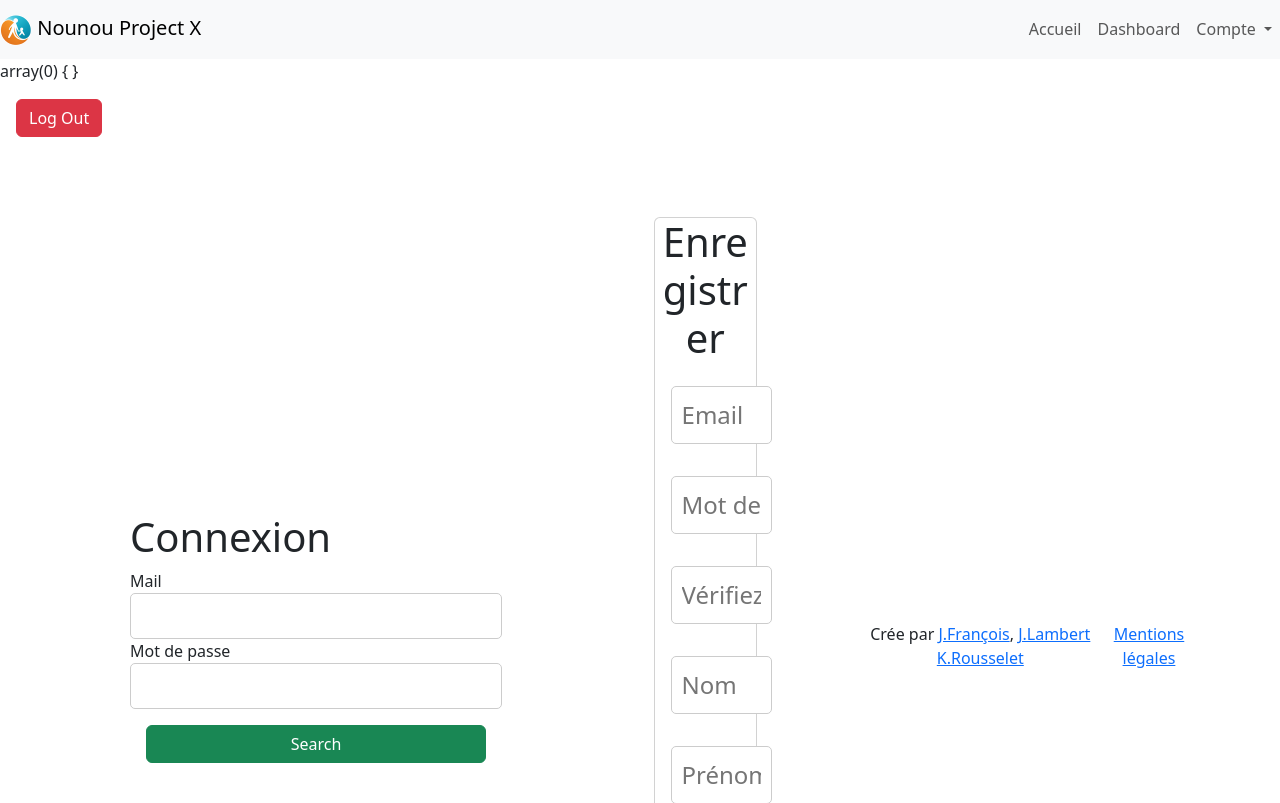
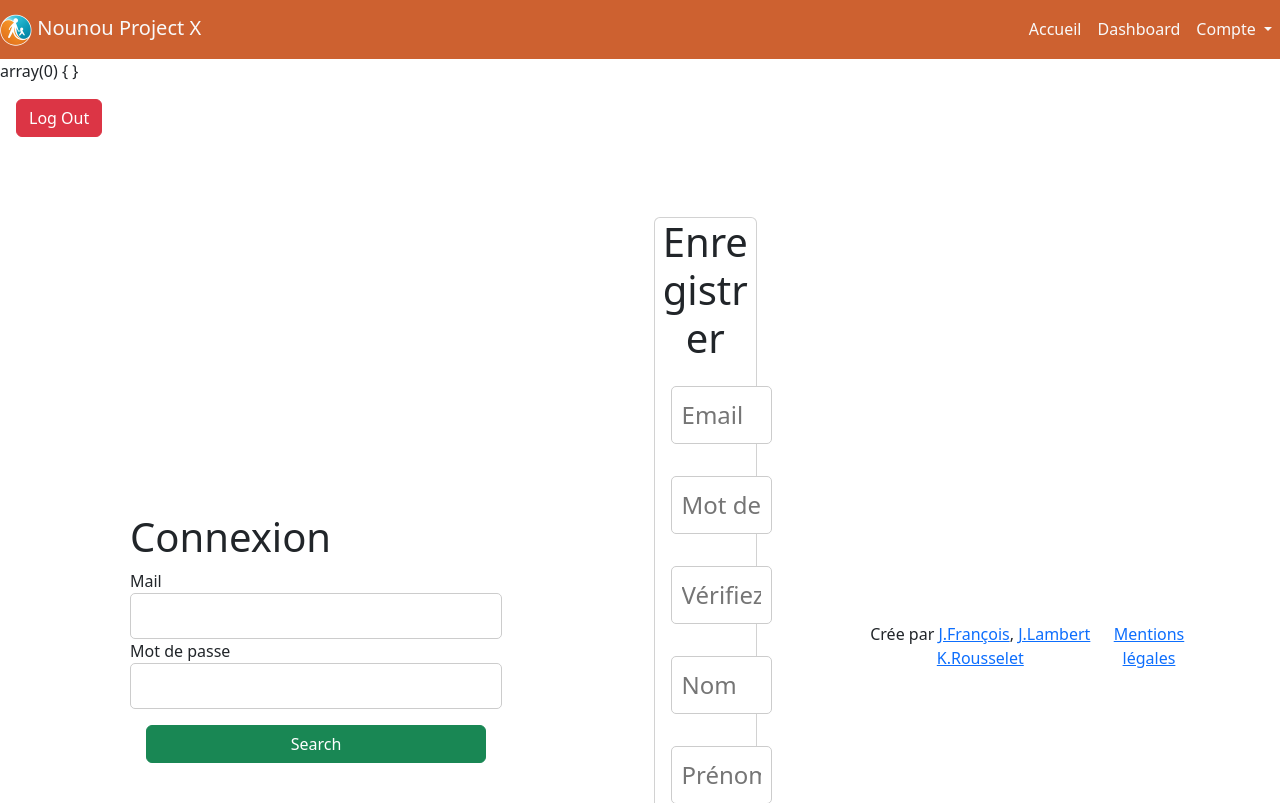
Before and after one commit to krousselet/Nounou_project, a PHP site: page / in a window 1280 px wide. Shown: the top 803 px of the page. Run offline with PHP 8.4, Linux system fonts and the light colour scheme; style sheets or scripts are compiled from the project's sources; some libraries are stand-ins or nearby versions.

Commit message:
set primary secondary color

```diff
--- a/partsPhp/header.php
+++ b/partsPhp/header.php
@@ -26,9 +26,9 @@ $session = new Session(); ?>
 </head>
 <body>
 
-<nav class="navbar navbar-expand-lg navbar-light bg-light">
+<nav class="navbar navbar-expand-lg bg-primary text-light">
     <!-- Logo à gauche -->
-    <a class="navbar-brand" href="#"><img src="./img/Logo.png" alt="Logo" height="32" loading="Nounou Project X"> Nounou Project X</a>
+    <a class="navbar-brand text-light" href="#"><img src="./img/Logo.png" alt="Logo" height="32" loading="Nounou Project X"> Nounou Project X</a>
 
     <!-- Bouton pour les écrans de petite taille -->
     <button class="navbar-toggler" type="button" data-bs-toggle="collapse" data-bs-target="#navbarMenu" aria-controls="navbarMenu" aria-expanded="false" aria-label="Toggle navigation">
@@ -39,23 +39,23 @@ $session = new Session(); ?>
     <div class="collapse navbar-collapse justify-content-end" id="navbarMenu">
         <ul class="navbar-nav">
             <li class="nav-item">
-                <a class="nav-link" href="">Accueil</a>
+                <a class="nav-link text-light" href="">Accueil</a>
             </li>
             <li class="nav-item">
-                <a class="nav-link" href="">Dashboard</a>
+                <a class="nav-link text-light" href="">Dashboard</a>
             </li>
             <!-- Dropdown pour le compte -->
             <li class="nav-item dropdown">
-                <a class="nav-link dropdown-toggle" href="#s" id="accountDropdown" role="button" data-bs-toggle="dropdown" aria-expanded="false">
+                <a class="nav-link dropdown-toggle text-light" href="#s" id="accountDropdown" role="button" data-bs-toggle="dropdown" aria-expanded="false">
                     Compte
                 </a>
-                <ul class="dropdown-menu dropdown-menu-end" aria-labelledby="accountDropdown">
+                <ul class="dropdown-menu dropdown-menu-end bg-secondary" aria-labelledby="accountDropdown">
                     <?php if($session->isLogin()) { ?>
-                      <li><a class="dropdown-item" href="#">Profil</a></li>
-                      <li><a class="dropdown-item" href="#">Déconnexion</a></li>
+                      <li><a class="dropdown-item btn_login text-light" href="#">Profil</a></li>
+                      <li><a class="dropdown-item btn_logout text-light" href="#">Déconnexion</a></li>
                     <?php }else{?>
-                      <li><a class="dropdown-item" href="#">Connexion</a></li>
-                      <li><a class="dropdown-item" href="#">Inscription</a></li>
+                      <li><a class="dropdown-item btn_login text-light" href="#">Connexion</a></li>
+                      <li><a class="dropdown-item btn_regis text-light" href="#">Inscription</a></li>
                     <?php }?>
                 </ul>
             </li>
--- a/style/parts/general.scss
+++ b/style/parts/general.scss
@@ -1,3 +1,19 @@
+.btn-primary, .bg-primary {
+    background-color: #CD6130 !important;
+    border-color: #CD6130 !important;
+}
+
+/* Pour surcharger la couleur secondaire */
+.btn-secondary, .bg-secondary {
+    background-color: #132531 !important;
+    border-color: #132531 !important;
+}
+
+:root {
+    --bs-primary: #CD6130;
+    --bs-secondary: #132531;
+}
+
 *,
 ::before,
 ::after {
```
Also changed, not shown: style/style.scss (line endings or trailing spaces).
